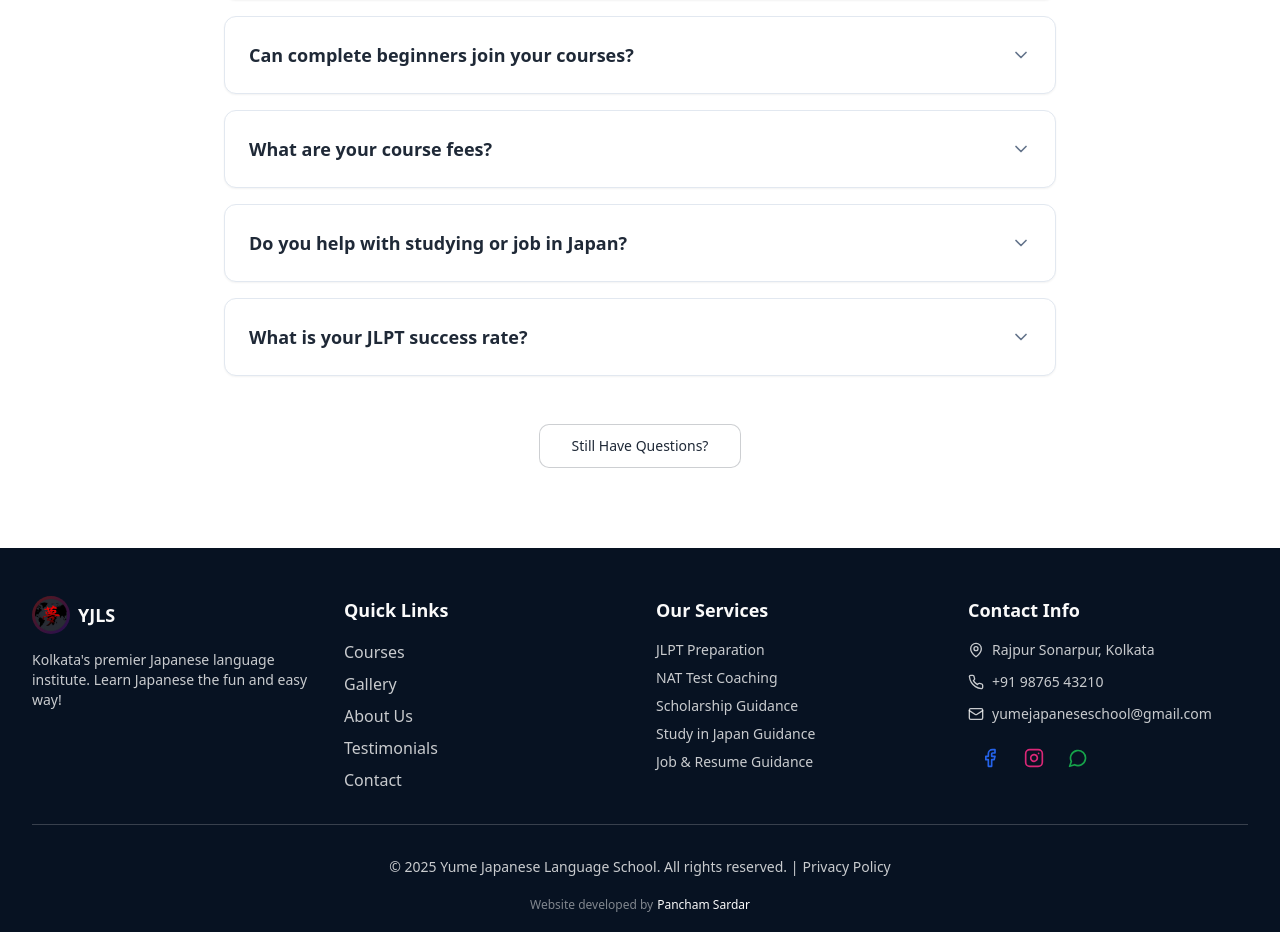
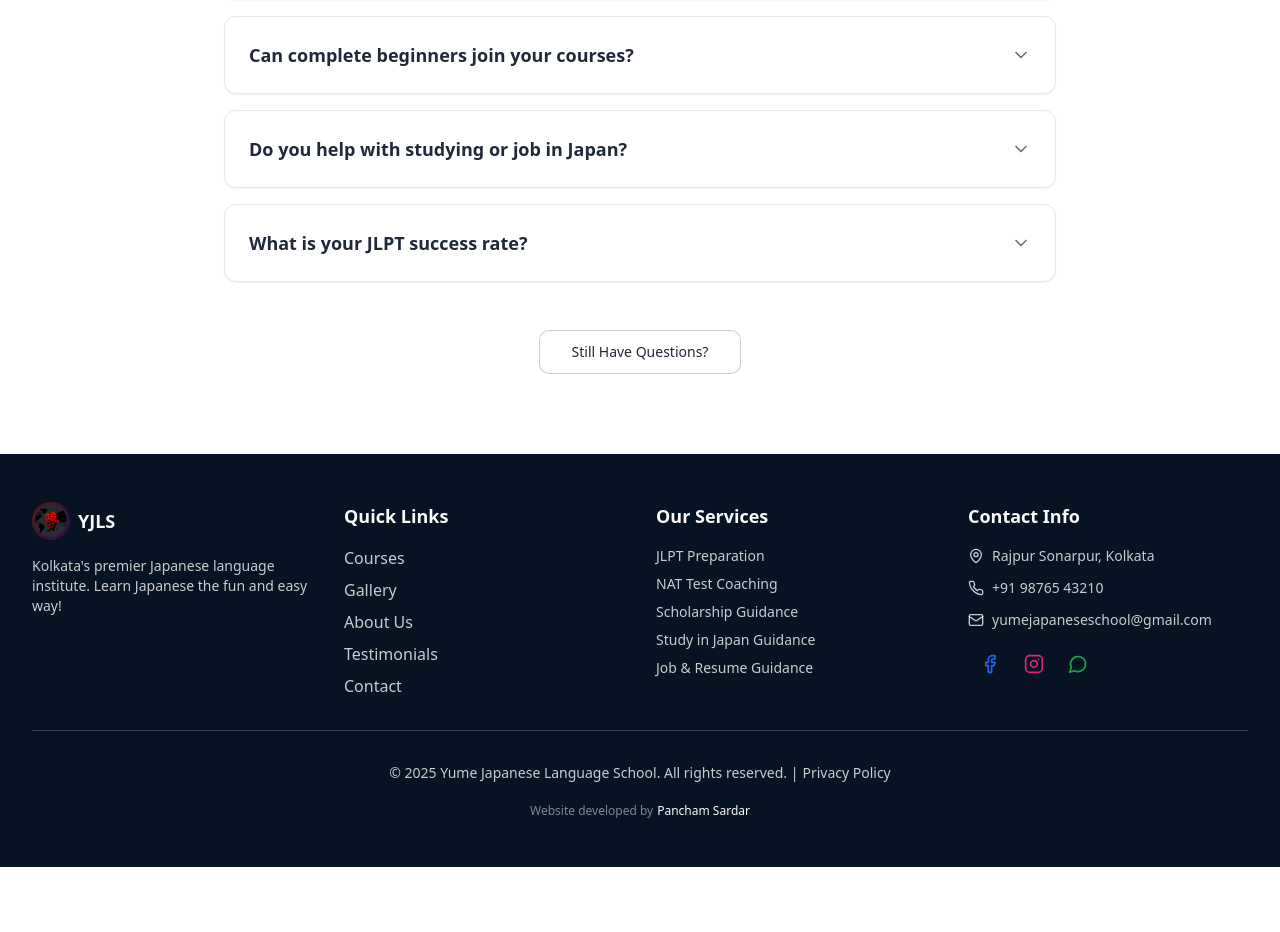
Before and after one commit to Panchammmm/yjls.kolkata, a React (Vite) app: page /courses in a window 1280 px wide. Shown: the part 3300-4232 px from the top of the page. After the commit the page ends 4167 px from the top, so only its background shows below. Built offline with nearby package versions, Linux system fonts and the light colour scheme.

Commit message:
fees-faq

```diff
--- a/src/pages/Courses.tsx
+++ b/src/pages/Courses.tsx
@@ -119,10 +119,6 @@ const Courses = () => {
     {
       question: "Can complete beginners join your courses?",
       answer: "Yes! Our beginner course (N5) is designed for students with zero Japanese knowledge. We start from Hiragana and Katakana basics."
-    },
-    {
-      question: "What are your course fees?",
-      answer: "Beginner (N5): ₹1,000/month, Intermediate (N4): ₹1,500/month, JLPT/NAT Prep: ₹2,000/month, Conversational: ₹1,200/month. All materials included."
     },
     {
       question: "Do you help with studying or job in Japan?",
```
